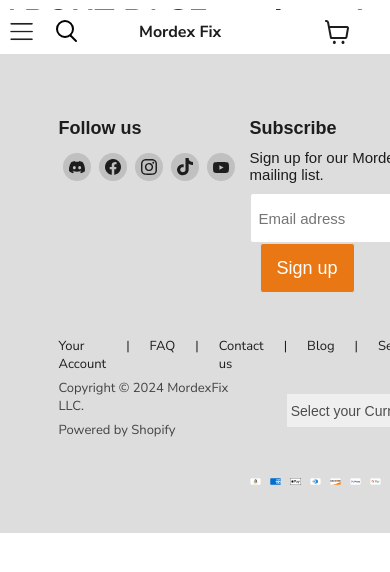
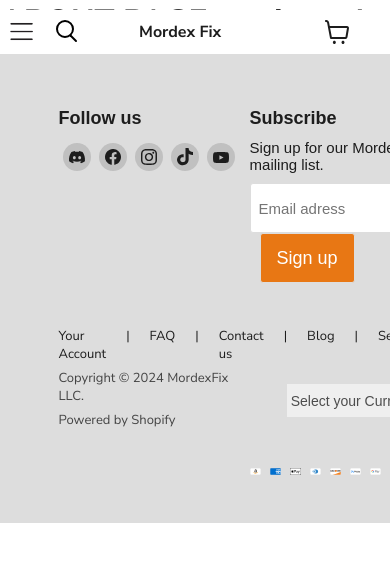
Before and after one commit to MauricioStrang/mordexfix-ecommerce, a Next.js app: page /about in a window 390 px wide. Shown: the top 572 px of the page. Built offline with nearby package versions, Linux system fonts and the light colour scheme.

Commit message:
changed media queries

```diff
--- a/src/components/footer/footer.module.css
+++ b/src/components/footer/footer.module.css
@@ -112,13 +112,3 @@
     justify-content: flex-end;
     gap: 9px;
 }
-
-@media (max-width: 1366px) {
-}
-
-@media (max-width: 768px) {
-
-    .container{
-        margin-top: 10px;
-    }
-}
```
